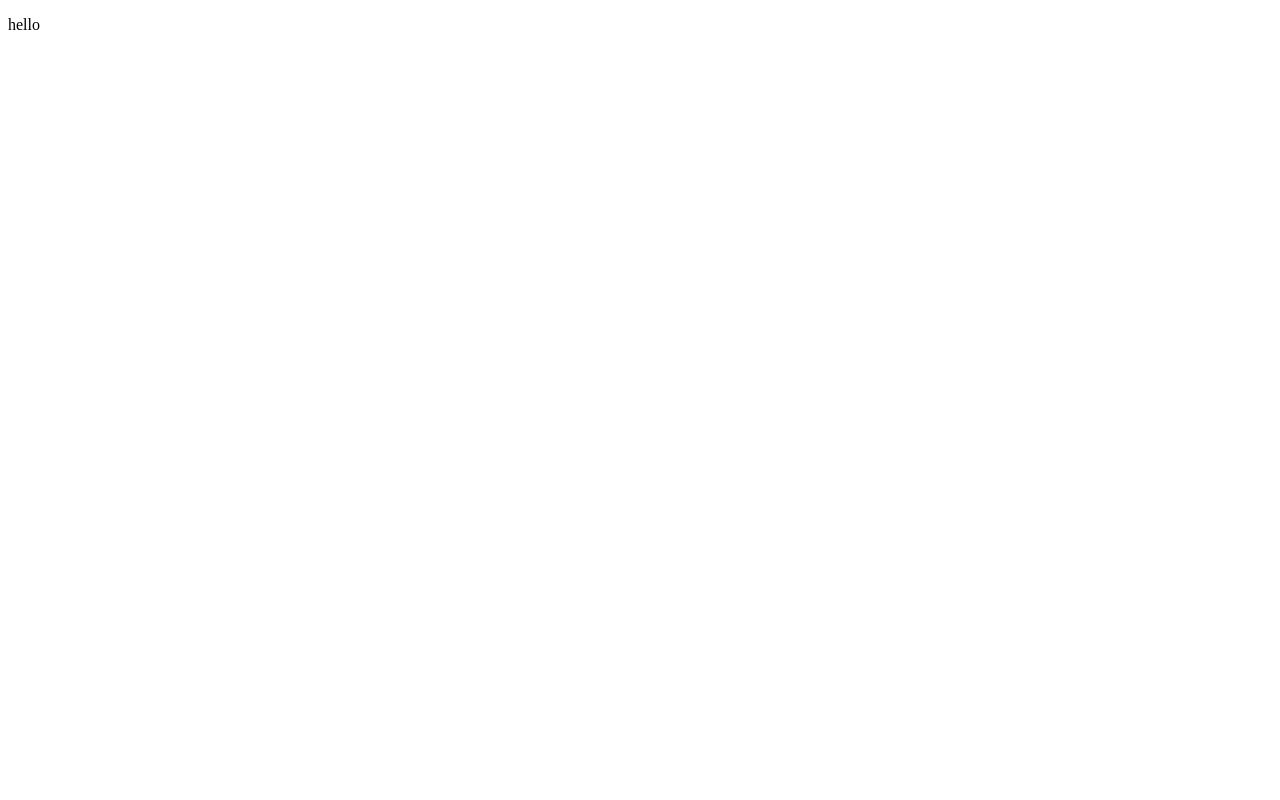
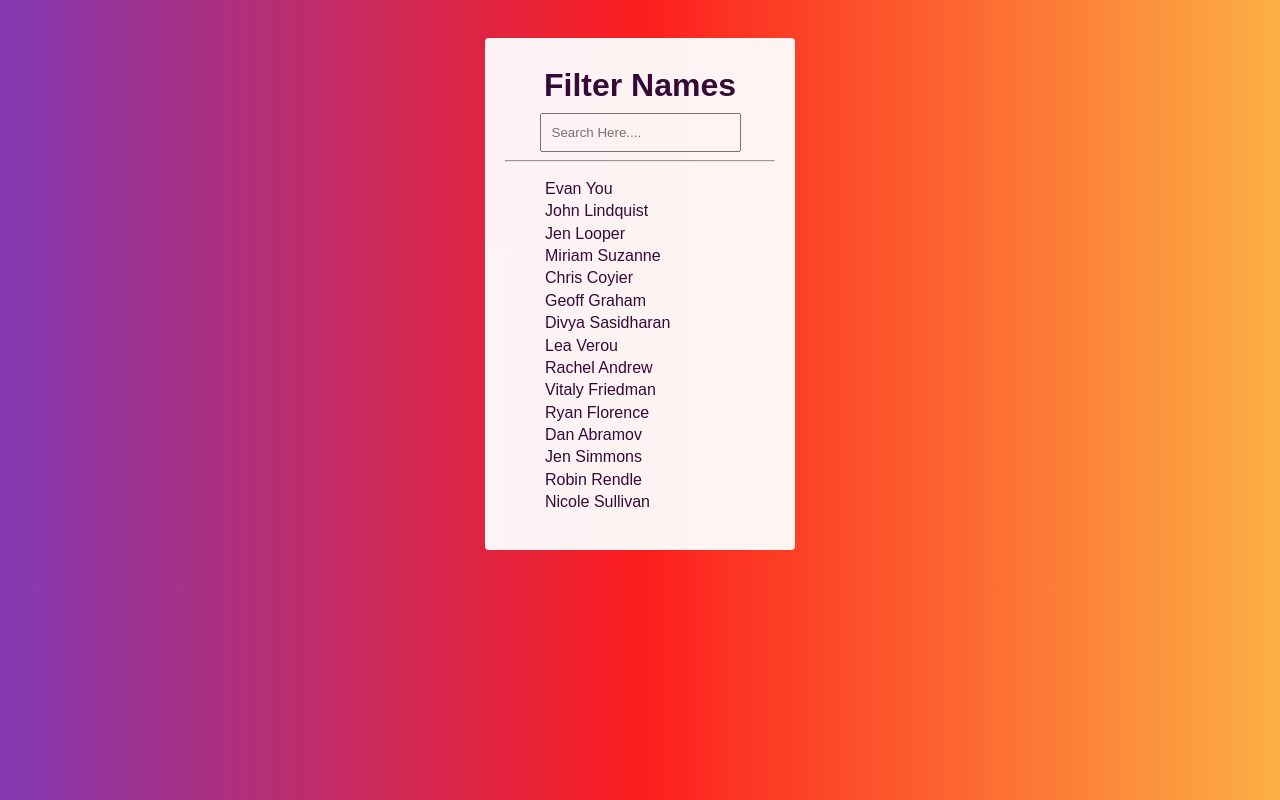
Before and after one commit to UmerSharif/vue-randon-test, a Vue app: page / in a window 1280 px wide. Built offline with nearby package versions, Linux system fonts and the light colour scheme.

Commit message:
fiter works with getter no state update

```diff
--- a/src/App.vue
+++ b/src/App.vue
@@ -16,5 +16,24 @@
     }
 </script>
 <style lang="scss">
+  body {
+    background: rgb(131,58,180);
+    background: linear-gradient(90deg, rgba(131,58,180,1) 0%, rgba(253,29,29,1) 50%, rgba(252,176,69,1) 100%);
+    display: flex;
+    justify-content: center;
+    align-items: center;
+    line-height: 1.4;
+    color: #2c0938;
+    font-family: 'Signika', sans-serif;
+  }
+
+  #app {
+    width: 270px;
+    background: white;
+    padding: 20px;
+    margin: 30px;
+    border-radius: 4px;
+    opacity: 0.95;
+  }
 
 </style>
--- a/src/components/HelloWorld.vue
+++ b/src/components/HelloWorld.vue
@@ -1,17 +1,64 @@
 <template>
-  <div class="hello">
-        <p>hello</p>
-  </div>
+    <div class="hello">
+        <h1>Filter Names</h1>
+        <div class="search">
+            <input type="text" placeholder="Search Here...." v-model="findName">
+        </div>
+
+        <hr>
+        <ul>
+            <li v-for="(name, index) in names" :key="index">
+                {{name}}
+            </li>
+        </ul>
+    </div>
 </template>
 
 <script>
-export default {
-  name: 'HelloWorld'
 
-}
+    import {mapGetters, mapState} from 'vuex'
+
+    export default {
+        name: 'HelloWorld',
+        data() {
+            return {
+                findName: ''
+            }
+        },
+
+        computed: {
+            ...mapState([
+                'names'
+            ]),
+            ...mapGetters([
+                'filterNames'
+            ]),
+            filterHeroNames() {
+               return this.filterNames(this.findName)
+            }
+        }
+
+    }
 </script>
 
 <!-- Add "scoped" attribute to limit CSS to this component only -->
 <style scoped lang="scss">
+    .hello {
+            .search {
+                text-align: center;
+            }
+        h1 {
+            text-align: center;
+            margin: 5px;
+        }
 
+        li {
+            list-style: none outside none;
+        }
+
+        input {
+            padding: 10px;
+        }
+
+    }
 </style>
--- a/src/store.js
+++ b/src/store.js
@@ -6,7 +6,32 @@ Vue.use(Vuex)
 export default new Vuex.Store({
   state: {
 
+      names: [
+          'Evan You',
+          'John Lindquist',
+          'Jen Looper',
+          'Miriam Suzanne',
+          'Chris Coyier',
+          'Geoff Graham',
+          'Divya Sasidharan',
+          'Lea Verou',
+          'Rachel Andrew',
+          'Vitaly Friedman',
+          'Ryan Florence',
+          'Dan Abramov',
+          'Jen Simmons',
+          'Robin Rendle',
+          'Nicole Sullivan'
+      ]
+
   },
+    getters : {
+        filterNames : (state) => (search) => {
+            let filter = new RegExp(search, 'i')
+            return state.names.filter(el => el.match(filter))
+        }
+
+    },
   mutations: {
 
   },
```
